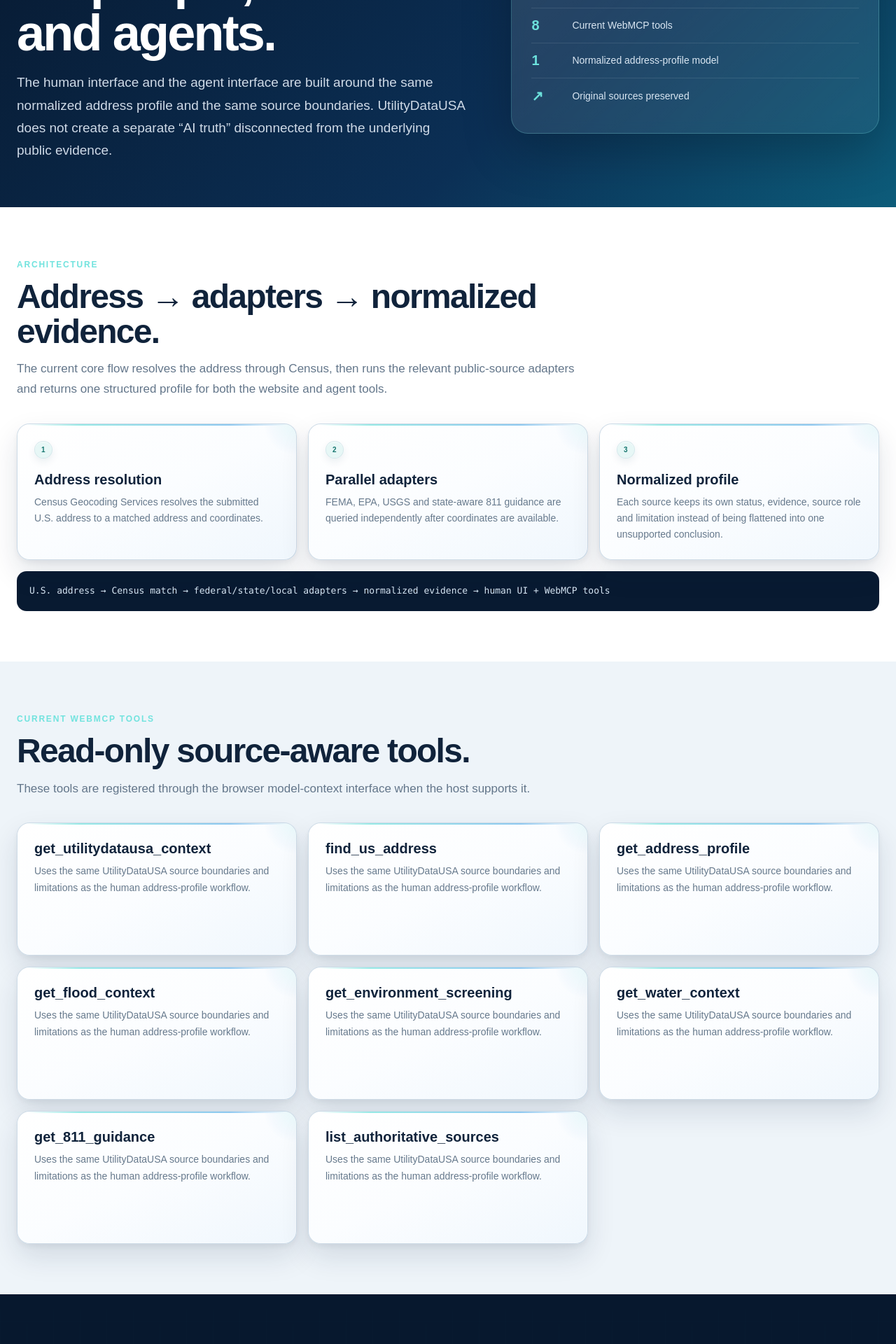
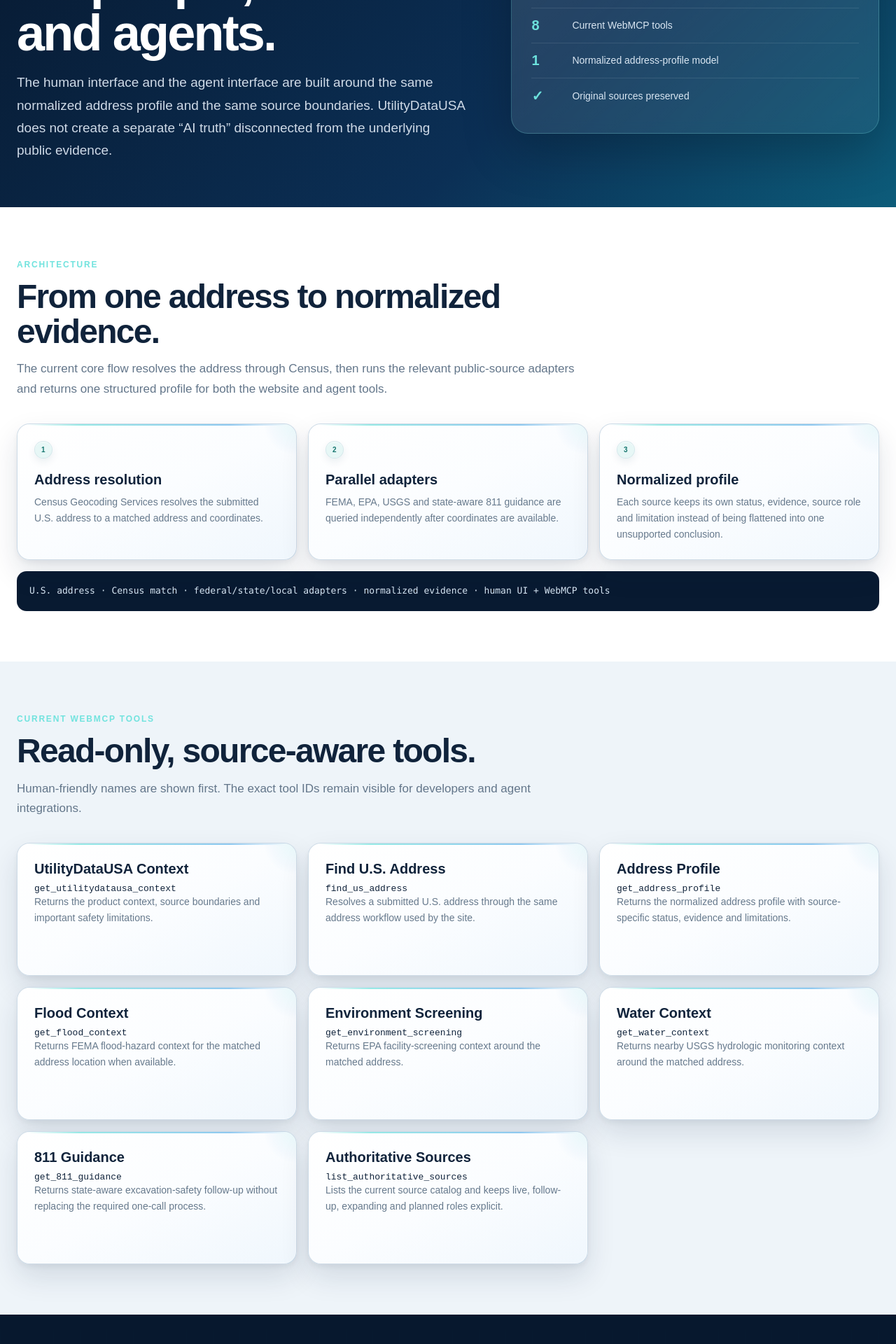
Before and after one commit to HenrikBrixCare/utilitydatausa, a Next.js app: page /developers in a window 1280 px wide. Shown: the part 380-2300 px from the top of the page at 70% size. Built offline with nearby package versions, Linux system fonts and the light colour scheme.

Commit message:
Improve UtilityDataUSA developer presentation

```diff
--- a/app/developers/page.tsx
+++ b/app/developers/page.tsx
@@ -7,35 +7,44 @@
   description: "Developer overview for UtilityDataUSA address profiles, source boundaries and WebMCP tools."
 };
 
-const tools = ["get_utilitydatausa_context","find_us_address","get_address_profile","get_flood_context","get_environment_screening","get_water_context","get_811_guidance","list_authoritative_sources"];
+const tools = [
+  { title: "UtilityDataUSA Context", id: "get_utilitydatausa_context", text: "Returns the product context, source boundaries and important safety limitations." },
+  { title: "Find U.S. Address", id: "find_us_address", text: "Resolves a submitted U.S. address through the same address workflow used by the site." },
+  { title: "Address Profile", id: "get_address_profile", text: "Returns the normalized address profile with source-specific status, evidence and limitations." },
+  { title: "Flood Context", id: "get_flood_context", text: "Returns FEMA flood-hazard context for the matched address location when available." },
+  { title: "Environment Screening", id: "get_environment_screening", text: "Returns EPA facility-screening context around the matched address." },
+  { title: "Water Context", id: "get_water_context", text: "Returns nearby USGS hydrologic monitoring context around the matched address." },
+  { title: "811 Guidance", id: "get_811_guidance", text: "Returns state-aware excavation-safety follow-up without replacing the required one-call process." },
+  { title: "Authoritative Sources", id: "list_authoritative_sources", text: "Lists the current source catalog and keeps live, follow-up, expanding and planned roles explicit." }
+];
 
 export default function DevelopersPage() {
   return (
-    <main className="product-page">
+    <main className="product-page developer-page">
       <SiteHeader active="/developers" />
       <section className="product-page-hero"><div className="portal-container">
         <div><span className="product-page-eyebrow">API & Developers</span><h1>One address layer for people, software and agents.</h1><p>The human interface and the agent interface are built around the same normalized address profile and the same source boundaries. UtilityDataUSA does not create a separate “AI truth” disconnected from the underlying public evidence.</p></div>
-        <aside className="product-page-hero-card"><strong>Agent-ready by design.</strong><p>The current architecture exposes read-only WebMCP tools where supported and keeps source status, evidence and limitations explicit.</p><div className="value-metric"><b>8</b><span>Current WebMCP tools</span></div><div className="value-metric"><b>1</b><span>Normalized address-profile model</span></div><div className="value-metric"><b>↗</b><span>Original sources preserved</span></div></aside>
+        <aside className="product-page-hero-card"><strong>Agent-ready by design.</strong><p>The current architecture exposes read-only WebMCP tools where supported and keeps source status, evidence and limitations explicit.</p><div className="value-metric"><b>8</b><span>Current WebMCP tools</span></div><div className="value-metric"><b>1</b><span>Normalized address-profile model</span></div><div className="value-metric"><b>✓</b><span>Original sources preserved</span></div></aside>
       </div></section>
 
       <section className="product-section white"><div className="portal-container">
-        <div className="product-section-head"><span className="product-page-eyebrow">Architecture</span><h2>Address → adapters → normalized evidence.</h2><p>The current core flow resolves the address through Census, then runs the relevant public-source adapters and returns one structured profile for both the website and agent tools.</p></div>
+        <div className="product-section-head"><span className="product-page-eyebrow">Architecture</span><h2>From one address to normalized evidence.</h2><p>The current core flow resolves the address through Census, then runs the relevant public-source adapters and returns one structured profile for both the website and agent tools.</p></div>
         <div className="developer-grid">
           <article className="developer-card"><span className="step-pill">1</span><h3>Address resolution</h3><p>Census Geocoding Services resolves the submitted U.S. address to a matched address and coordinates.</p></article>
           <article className="developer-card"><span className="step-pill">2</span><h3>Parallel adapters</h3><p>FEMA, EPA, USGS and state-aware 811 guidance are queried independently after coordinates are available.</p></article>
           <article className="developer-card"><span className="step-pill">3</span><h3>Normalized profile</h3><p>Each source keeps its own status, evidence, source role and limitation instead of being flattened into one unsupported conclusion.</p></article>
         </div>
-        <div className="developer-code">U.S. address → Census match → federal/state/local adapters → normalized evidence → human UI + WebMCP tools</div>
+        <div className="developer-code">U.S. address · Census match · federal/state/local adapters · normalized evidence · human UI + WebMCP tools</div>
       </div></section>
 
       <section className="product-section soft"><div className="portal-container">
-        <div className="product-section-head"><span className="product-page-eyebrow">Current WebMCP tools</span><h2>Read-only source-aware tools.</h2><p>These tools are registered through the browser model-context interface when the host supports it.</p></div>
-        <div className="developer-grid">{tools.map((tool) => <article className="developer-card" key={tool}><h3>{tool}</h3><p>Uses the same UtilityDataUSA source boundaries and limitations as the human address-profile workflow.</p></article>)}</div>
+        <div className="product-section-head"><span className="product-page-eyebrow">Current WebMCP tools</span><h2>Read-only, source-aware tools.</h2><p>Human-friendly names are shown first. The exact tool IDs remain visible for developers and agent integrations.</p></div>
+        <div className="developer-grid tool-grid">{tools.map((tool) => <article className="developer-card tool-card" key={tool.id}><h3>{tool.title}</h3><code className="tool-id">{tool.id}</code><p>{tool.text}</p></article>)}</div>
       </div></section>
 
       <section className="product-section navy"><div className="portal-container">
         <div className="product-section-head"><span className="product-page-eyebrow">Developer principle</span><h2>Source errors stay errors.</h2><p>An unavailable public endpoint must not silently become a “no issue found” result. The normalized profile keeps explicit source states so downstream software can reason about missing evidence correctly.</p></div>
-        <div className="link-list"><Link href="/resources#data-sources">Source catalog <span>View →</span></Link><Link href="/data-coverage">Coverage model <span>View →</span></Link><a href="https://geocoding.geo.census.gov/geocoder/Geocoding_Services_API.html" target="_blank" rel="noreferrer">Census API docs <span>Open ↗</span></a><a href="https://www.epa.gov/frs/frs-api" target="_blank" rel="noreferrer">EPA FRS API <span>Open ↗</span></a><a href="https://api.waterdata.usgs.gov/docs/" target="_blank" rel="noreferrer">USGS Water APIs <span>Open ↗</span></a><a href="https://hazards.fema.gov/arcgis/rest/services/public/NFHL/MapServer" target="_blank" rel="noreferrer">FEMA NFHL service <span>Open ↗</span></a></div>
+        <div className="link-list"><Link href="/resources#data-sources">Source catalog <span>View</span></Link><Link href="/data-coverage">Coverage model <span>View</span></Link><a href="https://geocoding.geo.census.gov/geocoder/Geocoding_Services_API.html" target="_blank" rel="noreferrer">Census API docs <span>Open</span></a><a href="https://www.epa.gov/frs/frs-api" target="_blank" rel="noreferrer">EPA FRS API <span>Open</span></a><a href="https://api.waterdata.usgs.gov/docs/" target="_blank" rel="noreferrer">USGS Water APIs <span>Open</span></a><a href="https://hazards.fema.gov/arcgis/rest/services/public/NFHL/MapServer" target="_blank" rel="noreferrer">FEMA NFHL service <span>Open</span></a></div>
       </div></section>
 
       <section className="product-section white"><div className="portal-container"><div className="product-section-head"><span className="product-page-eyebrow">Coming later</span><h2>Paid API access comes after the product flow.</h2><p>Authentication, usage units, credits and commercial API plans will be designed after the consumer workflow and source coverage are in the right shape. The current priority is a clear, useful product with trustworthy source handling.</p></div><div className="product-cta-row"><Link className="product-button" href="/">Try the address workflow</Link><Link className="product-button secondary" href="/resources">Explore official resources</Link></div></div></section>
```
